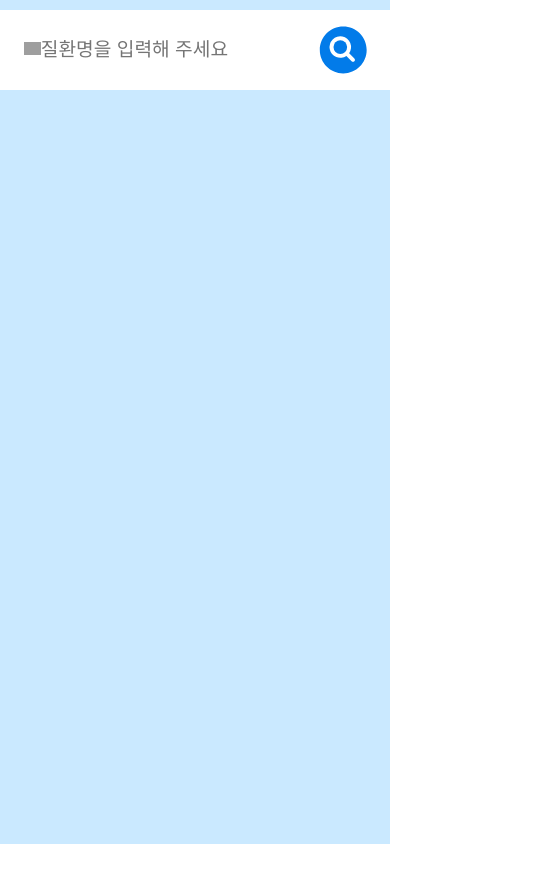
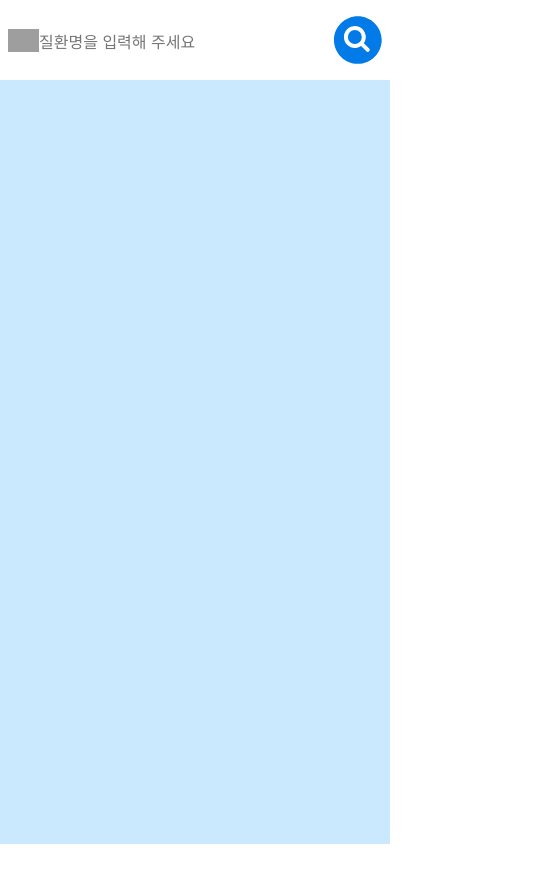
Before and after one commit to WantedTeam17/pre-onboarding-12th-3-17, a React app: page / in a window 390 px wide. Shown: the top 882 px of the page, 560 px wide, since content can reach past the window. Built offline with nearby package versions, Linux system fonts and the light colour scheme.

Commit message:
Design: 600px 이하 모바일 버전 UI 수정

```diff
--- a/src/components/Input.tsx
+++ b/src/components/Input.tsx
@@ -45,6 +45,13 @@ const InputWrap = styled.label`
 
   @media (max-width: 600px) {
     border-radius: 0;
+    padding: 0;
+    margin: 0;
+
+    &:focus-within {
+      border: none;
+      border-bottom: 2px solid ${colors.primary};
+    }
   }
 `;
 
@@ -67,4 +74,13 @@ const StyledInput = styled.input`
     background-repeat: no-repeat;
     text-indent: 6%;
   }
+
+  @media (max-width: 600px) {
+    font-size: 1rem;
+
+    &::placeholder {
+      background-size: 10%;
+      text-indent: 10%;
+    }
+  }
 `;
--- a/src/components/RelatedSearches.tsx
+++ b/src/components/RelatedSearches.tsx
@@ -13,7 +13,12 @@ interface RelatedSearchProps {
   isLoading: boolean;
 }
 
-const RelatedSearches = ({ query, focusIdx, terms, isLoading }: RelatedSearchProps) => {
+const RelatedSearches = ({
+  query,
+  focusIdx,
+  terms,
+  isLoading,
+}: RelatedSearchProps) => {
   // TODO: localstorage에서 캐싱되어 있는 검색어들 불러오기
 
   return (
--- a/src/components/SearchItem.tsx
+++ b/src/components/SearchItem.tsx
@@ -46,6 +46,7 @@ const SearchItemBox = styled.div`
   display: flex;
   align-items: center;
   gap: 0.3rem;
+  text-align: left;
 
   & > p {
     margin: 0.5rem;
--- a/src/pages/SearchPage.tsx
+++ b/src/pages/SearchPage.tsx
@@ -33,4 +33,8 @@ const Container = styled.div`
       display: none;
     }
   }
+
+  @media (max-width: 600px) {
+    width: 100%;
+  }
 `;
```
